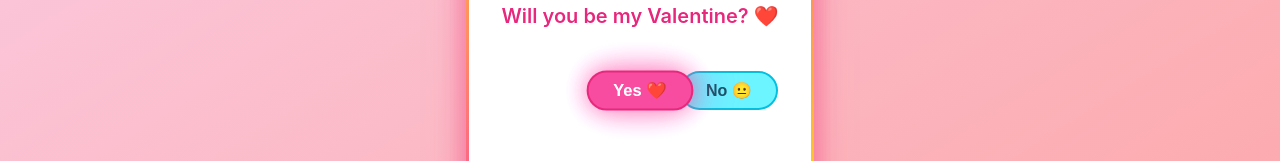
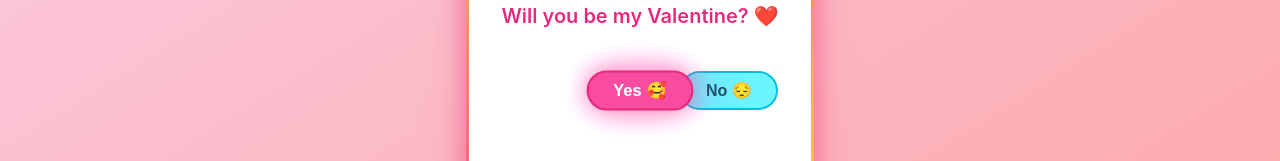
Before and after one commit to raohamdcreator-bit/will-you-be-my-valentine, a React (Vite) app: page / in a window 1280 px wide. Shown: the part 395-556 px from the top of the page. Built offline with nearby package versions, Linux system fonts and the light colour scheme.

Commit message:
Update ValentineCard.jsx

```diff
--- a/src/components/ValentineCard.jsx
+++ b/src/components/ValentineCard.jsx
@@ -178,7 +178,7 @@ export default function ValentineCard({ onYes }) {
                             e.target.style.transform = 'scale(1)';
                         }}
                     >
-                        Yes ❤️
+                        Yes 🥰
                     </button>
 
                     {noCount < 10 && (
@@ -192,7 +192,7 @@ export default function ValentineCard({ onYes }) {
                             onMouseOver={(e) => e.target.style.backgroundColor = '#22d3ee'}
                             onMouseOut={(e) => e.target.style.backgroundColor = '#67e8f9'}
                         >
-                            No 😐
+                            No 😔
                         </motion.button>
                     )}
                 </div>
```
